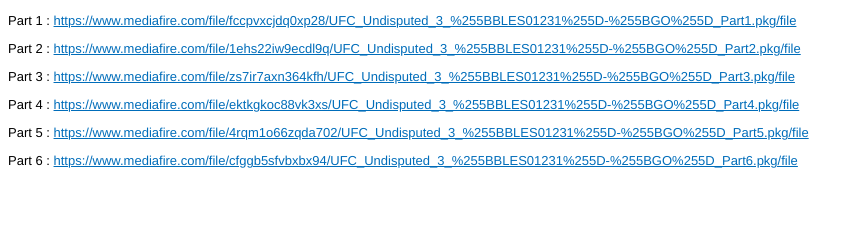
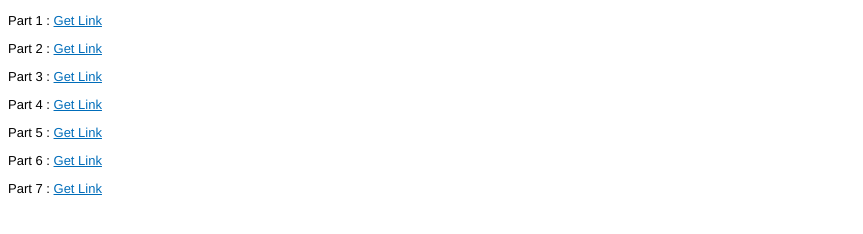
Before and after one commit to gutampsid/ufcu3gomf.github.io, a plain HTML site: page index.html in a window 1280 px wide. Shown: the part 42-276 px from the top of the page, without its empty margins (0-863 px from the left). Drawn offline with Linux system fonts and the light colour scheme.

Commit message:
Update index.html

```diff
--- a/index.html
+++ b/index.html
@@ -20,11 +20,12 @@
 </head>
 <body>
 <h2>UFC Undisputed 3 [BLES01231]-[Gutamps Official]</h2>
-<anotepad><p>Part 1 : <a href="https://www.mediafire.com/file/fccpvxcjdq0xp28/UFC_Undisputed_3_%255BBLES01231%255D-%255BGO%255D_Part1.pkg/file" target="_blank" rel="noopener">https://www.mediafire.com/file/fccpvxcjdq0xp28/UFC_Undisputed_3_%255BBLES01231%255D-%255BGO%255D_Part1.pkg/file</a></p>
-<p>Part 2 : <a href="https://www.mediafire.com/file/1ehs22iw9ecdl9q/UFC_Undisputed_3_%255BBLES01231%255D-%255BGO%255D_Part2.pkg/file" target="_blank" rel="noopener">https://www.mediafire.com/file/1ehs22iw9ecdl9q/UFC_Undisputed_3_%255BBLES01231%255D-%255BGO%255D_Part2.pkg/file</a></p>
-<p>Part 3 : <a href="https://www.mediafire.com/file/zs7ir7axn364kfh/UFC_Undisputed_3_%255BBLES01231%255D-%255BGO%255D_Part3.pkg/file" target="_blank" rel="noopener">https://www.mediafire.com/file/zs7ir7axn364kfh/UFC_Undisputed_3_%255BBLES01231%255D-%255BGO%255D_Part3.pkg/file</a></p>
-<p>Part 4 : <a href="https://www.mediafire.com/file/ektkgkoc88vk3xs/UFC_Undisputed_3_%255BBLES01231%255D-%255BGO%255D_Part4.pkg/file" target="_blank" rel="noopener">https://www.mediafire.com/file/ektkgkoc88vk3xs/UFC_Undisputed_3_%255BBLES01231%255D-%255BGO%255D_Part4.pkg/file</a></p>
-<p>Part 5 : <a href="https://www.mediafire.com/file/4rqm1o66zqda702/UFC_Undisputed_3_%255BBLES01231%255D-%255BGO%255D_Part5.pkg/file" target="_blank" rel="noopener">https://www.mediafire.com/file/4rqm1o66zqda702/UFC_Undisputed_3_%255BBLES01231%255D-%255BGO%255D_Part5.pkg/file</a></p>
-<p>Part 6 : <a href="https://www.mediafire.com/file/cfggb5sfvbxbx94/UFC_Undisputed_3_%255BBLES01231%255D-%255BGO%255D_Part6.pkg/file" target="_blank" rel="noopener">https://www.mediafire.com/file/cfggb5sfvbxbx94/UFC_Undisputed_3_%255BBLES01231%255D-%255BGO%255D_Part6.pkg/file</a></p></anotepad>
+<anotepad><p>Part 1 : <a href="https://www.mediafire.com/file/fccpvxcjdq0xp28/UFC_Undisputed_3_%255BBLES01231%255D-%255BGO%255D_Part1.pkg/file" target="_blank" rel="noopener">Get Link</a></p>
+<p>Part 2 : <a href="https://www.mediafire.com/file/1ehs22iw9ecdl9q/UFC_Undisputed_3_%255BBLES01231%255D-%255BGO%255D_Part2.pkg/file" target="_blank" rel="noopener">Get Link</a></p>
+<p>Part 3 : <a href="https://www.mediafire.com/file/zs7ir7axn364kfh/UFC_Undisputed_3_%255BBLES01231%255D-%255BGO%255D_Part3.pkg/file" target="_blank" rel="noopener">Get Link</a></p>
+<p>Part 4 : <a href="https://www.mediafire.com/file/ektkgkoc88vk3xs/UFC_Undisputed_3_%255BBLES01231%255D-%255BGO%255D_Part4.pkg/file" target="_blank" rel="noopener">Get Link</a></p>
+<p>Part 5 : <a href="https://www.mediafire.com/file/4rqm1o66zqda702/UFC_Undisputed_3_%255BBLES01231%255D-%255BGO%255D_Part5.pkg/file" target="_blank" rel="noopener">Get Link</a></p>
+<p>Part 6 : <a href="https://www.mediafire.com/file/cfggb5sfvbxbx94/UFC_Undisputed_3_%255BBLES01231%255D-%255BGO%255D_Part6.pkg/file" target="_blank" rel="noopener">Get Link</a></p>
+<p>Part 7 : <a href="https://www.mediafire.com/file/flsmrnnw6x8tz6l/UFC_Undisputed_3_%255BBLES01231%255D-%255BGO%255D_Part7.pkg/file" target="_blank" rel="noopener">Get Link</a></p></anotepad>
 </body>
 </html>
```
